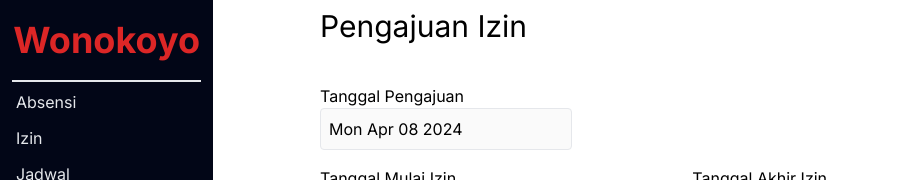
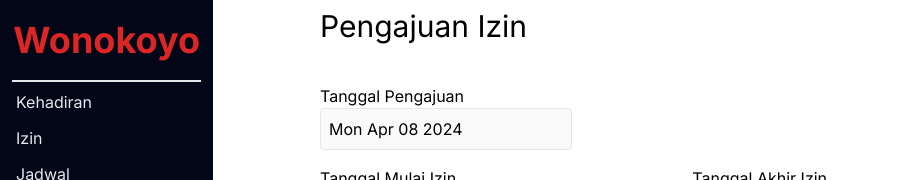
Before and after one commit to alexdoffgit/absensi_nextjs, a Next.js app: page /karyawan/izin/pengajuan-izin in a window 1280 px wide. Shown: the top 180 px of the page, without its empty margins (0-906 px from the left). Built offline with nearby package versions, Linux system fonts and the light colour scheme.

Commit message:
update links to karyawan page

```diff
--- a/components/sidenav/karyawan.tsx
+++ b/components/sidenav/karyawan.tsx
@@ -6,7 +6,7 @@ import Logout from "@/components/icons/logout";
 import User from "@/components/icons/user";
 
 const links = {
-  absensi: "/karyawan/absensi",
+  kehadiran: "/karyawan/kehadiran",
   izin: {
     pengajuan_izin: "/karyawan/izin/pengajuan-izin",
     tracking_izin: "/karyawan/izin/tracking-izin",
@@ -36,8 +36,8 @@ export default function SidenavKaryawan() {
         <nav>
           <ul className="flex flex-col">
             <li className="mt-1 py-1 hover:bg-slate-600">
-              <Link href={links.absensi} className="text-gray-200 block pl-4">
-                Absensi
+              <Link href={links.kehadiran} className="text-gray-200 block pl-4">
+                Kehadiran
               </Link>
             </li>
             <li className="mt-1">
```
